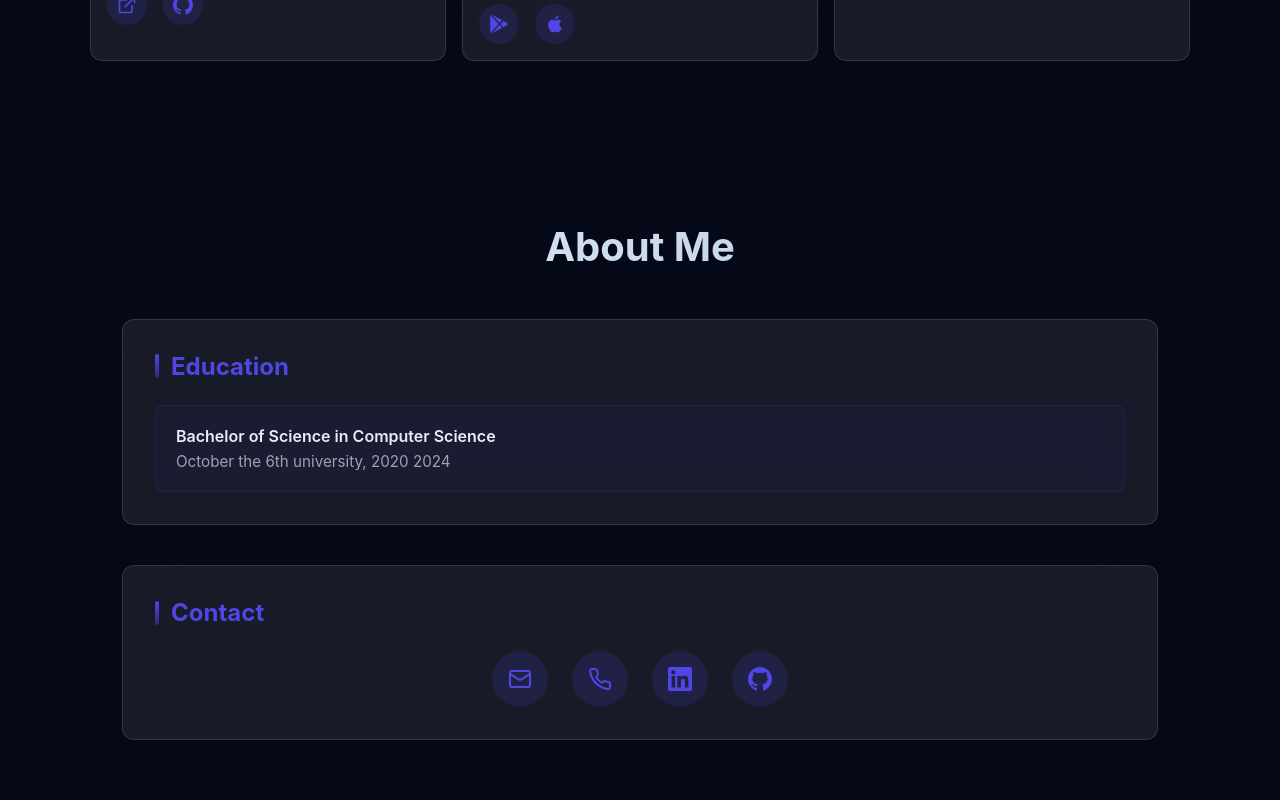
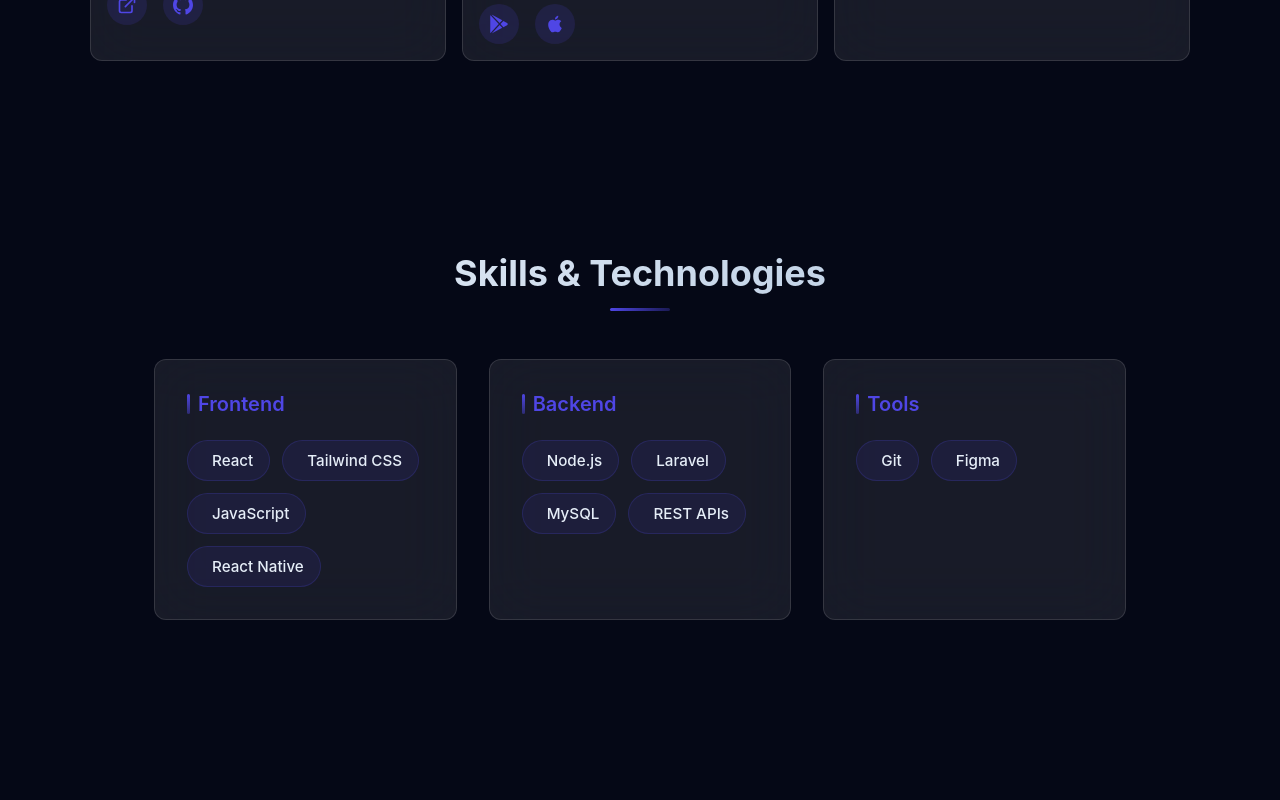
Before and after one commit to AmrKhalidMohamed/Portofolio, a React (Vite) app: page / in a window 1280 px wide. Shown: the part 1160-1960 px from the top of the page. Built offline with nearby package versions, Linux system fonts and the light colour scheme; a web font is replaced by a local one.

Commit message:
Add Skills & Technologies section with categorized badges

```diff
--- a/src/components/HeroSection.jsx
+++ b/src/components/HeroSection.jsx
@@ -72,7 +72,7 @@ export default function HeroSection({ scrollY }) {
           </p>
           <div className="hero-cta">
             <a href="#work" className="btn btn-primary">View My Work</a>
-            <a href="#about" className="btn btn-secondary">About Me</a>
+            <a href="#about" className="btn btn-secondary">Contact Me</a>
           </div>
         </div>
         <div
--- /dev/null
+++ b/src/components/SkillsSection.jsx
@@ -0,0 +1,48 @@
+import React from "react"
+
+const skills = {
+  frontend: [
+    { name: "React", icon: "" },
+    { name: "Tailwind CSS", icon: "" },
+    { name: "JavaScript", icon: "" },
+    { name: "React Native", icon: "" },
+  ],
+  backend: [
+    { name: "Node.js", icon: "" },
+    { name: "Laravel", icon: "" },
+    { name: "MySQL", icon: "" },
+    { name: "REST APIs", icon: "" },
+  ],
+  tools: [
+    { name: "Git", icon: "" },
+    { name: "Figma", icon: "" },
+  ],
+}
+
+export default function SkillsSection() {
+  return (
+    <section id="skills" className="skills-section">
+      <div className="container">
+        <h2 className="section-title">Skills & Technologies</h2>
+
+        <div className="skills-grid">
+          {Object.entries(skills).map(([category, items]) => (
+            <div key={category} className="skill-category">
+              <h3 className="category-title">
+                {category.charAt(0).toUpperCase() + category.slice(1)}
+              </h3>
+              <div className="skills-badges">
+                {items.map((skill) => (
+                  <div key={skill.name} className="skill-badge">
+                    <span className="skill-icon">{skill.icon}</span>
+                    <span className="skill-name">{skill.name}</span>
+                  </div>
+                ))}
+              </div>
+            </div>
+          ))}
+        </div>
+      </div>
+    </section>
+  )
+}
--- a/src/index.css
+++ b/src/index.css
@@ -826,3 +826,148 @@ body::after {
     height: 20px;
   }
 }
+
+/* Skills Section */
+.skills-section {
+  padding: 4rem 0;
+  max-width: 1100px;
+  margin: 0 auto;
+  padding-left: 2rem;
+  padding-right: 2rem;
+}
+
+.section-title {
+  font-size: 2.25rem;
+  margin-bottom: 3rem;
+  text-align: center;
+  background: linear-gradient(135deg, #e6eef8 0%, #b4c8e0 100%);
+  -webkit-background-clip: text;
+  -webkit-text-fill-color: transparent;
+  background-clip: text;
+  position: relative;
+  padding-bottom: 1rem;
+}
+
+.section-title::after {
+  content: "";
+  position: absolute;
+  bottom: 0;
+  left: 50%;
+  transform: translateX(-50%);
+  width: 60px;
+  height: 3px;
+  background: linear-gradient(90deg, var(--accent), rgba(79, 70, 229, 0.3));
+  border-radius: 2px;
+}
+
+.skills-grid {
+  display: grid;
+  grid-template-columns: repeat(auto-fit, minmax(280px, 1fr));
+  gap: 2rem;
+}
+
+.skill-category {
+  padding: 2rem;
+  background: var(--light-glass);
+  backdrop-filter: blur(28px);
+  -webkit-backdrop-filter: blur(28px);
+  border: 1px solid rgba(255, 255, 255, 0.12);
+  border-radius: 12px;
+  transition: all 0.3s ease;
+}
+
+.skill-category:hover {
+  border-color: rgba(79, 70, 229, 0.3);
+  box-shadow: 0 8px 32px rgba(79, 70, 229, 0.08), inset 0 0 20px rgba(255, 255, 255, 0.04);
+  transform: translateY(-4px);
+}
+
+.category-title {
+  font-size: 1.25rem;
+  color: var(--accent);
+  margin: 0 0 1.5rem 0;
+  font-weight: 600;
+  display: flex;
+  align-items: center;
+  gap: 0.5rem;
+}
+
+.category-title::before {
+  content: "";
+  width: 3px;
+  height: 20px;
+  background: linear-gradient(180deg, var(--accent), rgba(79, 70, 229, 0.4));
+  border-radius: 2px;
+}
+
+.skills-badges {
+  display: flex;
+  flex-wrap: wrap;
+  gap: 0.75rem;
+}
+
+.skill-badge {
+  display: inline-flex;
+  align-items: center;
+  gap: 0.5rem;
+  padding: 0.625rem 1rem;
+  background: rgba(79, 70, 229, 0.1);
+  border: 1px solid rgba(79, 70, 229, 0.2);
+  border-radius: 50px;
+  transition: all 0.3s ease;
+  cursor: default;
+}
+
+.skill-badge:hover {
+  background: rgba(79, 70, 229, 0.2);
+  border-color: rgba(79, 70, 229, 0.4);
+  transform: translateY(-2px);
+  box-shadow: 0 4px 12px rgba(79, 70, 229, 0.15);
+}
+
+.skill-icon {
+  font-size: 1.25rem;
+  display: flex;
+  align-items: center;
+  justify-content: center;
+}
+
+.skill-name {
+  font-size: 0.95rem;
+  color: #e6eef8;
+  font-weight: 500;
+  white-space: nowrap;
+}
+
+@media (max-width: 768px) {
+  .skills-section {
+    padding-left: 1rem;
+    padding-right: 1rem;
+  }
+
+  .section-title {
+    font-size: 1.75rem;
+  }
+
+  .skills-grid {
+    grid-template-columns: 1fr;
+    gap: 1.5rem;
+  }
+
+  .skill-category {
+    padding: 1.5rem;
+  }
+
+  .category-title {
+    font-size: 1.1rem;
+  }
+
+  .skills-badges {
+    gap: 0.5rem;
+  }
+
+  .skill-badge {
+    padding: 0.5rem 0.875rem;
+    font-size: 0.9rem;
+  }
+}
--- a/src/pages/Home.jsx
+++ b/src/pages/Home.jsx
@@ -1,6 +1,7 @@
 import React, { useState, useEffect } from "react"
 import HeroSection from "../components/HeroSection"
 import WorkSection from "../components/WorkSection"
+import SkillsSection from "../components/SkillsSection"
 import About from "../components/About"
 
 export default function Home() {
@@ -19,6 +20,7 @@ export default function Home() {
     <>
       <HeroSection scrollY={scrollY} />
       <WorkSection />
+      <SkillsSection />
       <About />
     </>
   )
```
